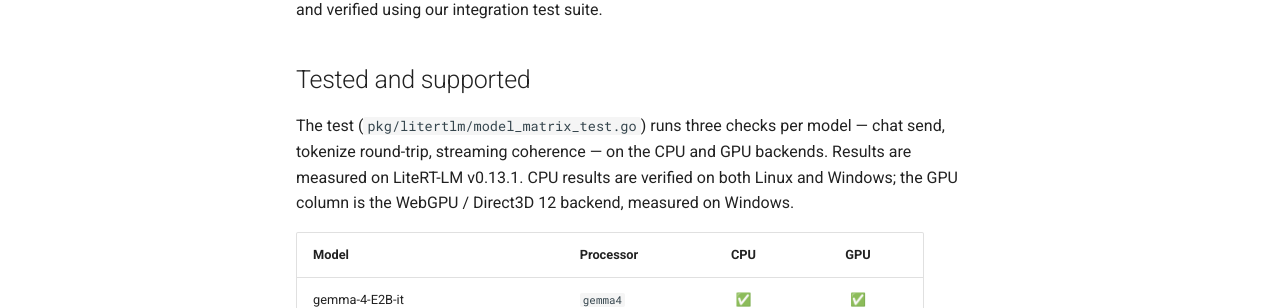
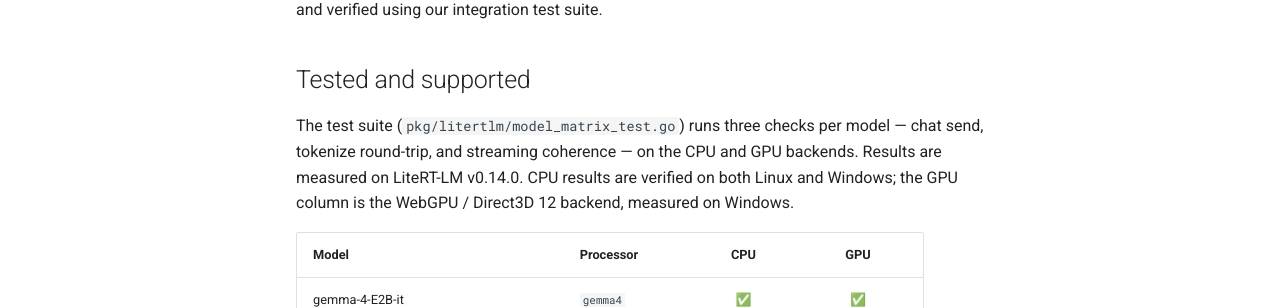
Before and after one commit to vladimirvivien/litertlm-go, an MkDocs documentation site: the page built from docs/models.md, in a window 1280 px wide and 1400 px high. Shown: the part 282-590 px from the top of the window. Built offline with MkDocs 1.6.1 and Material for MkDocs 9.7.7, drawn with Linux system fonts in a browser that asks for light colours; comment, search, counter and statistics services are not loaded; some of the changed text lies outside the part shown.

Commit message:
Documentation update

```diff
--- a/docs/models.md
+++ b/docs/models.md
@@ -4,9 +4,9 @@
 
 ## Tested and supported
 
-The test (`pkg/litertlm/model_matrix_test.go`) runs three checks per
-model — chat send, tokenize round-trip, streaming coherence — on the
-CPU and GPU backends. Results are measured on LiteRT-LM v0.13.1. CPU
+The test suite (`pkg/litertlm/model_matrix_test.go`) runs three checks per
+model — chat send, tokenize round-trip, and streaming coherence — on the
+CPU and GPU backends. Results are measured on LiteRT-LM v0.14.0. CPU
 results are verified on both Linux and Windows; the GPU column is the
 WebGPU / Direct3D 12 backend, measured on Windows.
 
@@ -40,10 +40,10 @@
 - **FunctionGemma on GPU.** The mobile-actions q8 fine-tune loads on the
   GPU backend but emits only `<pad>` tokens; it produces correct output
   on CPU. Run it on the CPU backend.
-- **gemma-4-12B fails on both backends (v0.13.1).** CPU: the published
+- **gemma-4-12B fails on both backends (v0.14.0).** CPU: the published
   `.litertlm` declares a GPU-only backend constraint, so `engine_create`
   is rejected with `Main backend constraint mismatch. Model requires one
-  of [gpu]`. GPU: the model fails to load under the v0.13.1 GPU runtime —
+  of [gpu]`. GPU: the model fails to load under the v0.14.0 GPU runtime —
   one allocation exceeds the WebGPU/Direct3D 12 ~2 GB per-buffer limit
   (it loaded under v0.12). Tracked upstream at
   [google-ai-edge/LiteRT-LM#2461](https://github.com/google-ai-edge/LiteRT-LM/issues/2461).
@@ -52,7 +52,7 @@
 
 ## Running the tests
 
-The integration battery in `pkg/litertlm/model_matrix_test.go` runs the
+The integration test suite in `pkg/litertlm/model_matrix_test.go` runs the
 text base tier against every `.litertlm` file under
 `LITERTLM_TEST_MODELS_DIR`. Set `LITERTLM_TEST_BACKEND=gpu` to run on
 the GPU backend (default `cpu`).
```
Also changed, not shown: LITERTLM-BUILD-WINDOWS.md (+1 -1 lines), README.md (+1 -1 lines), docs/index.md (+1 -1 lines), docs/low-level.md (+2 -2 lines), docs/structured-output.md (+3 -3 lines), docs/troubleshooting.md (+1 -1 lines).
